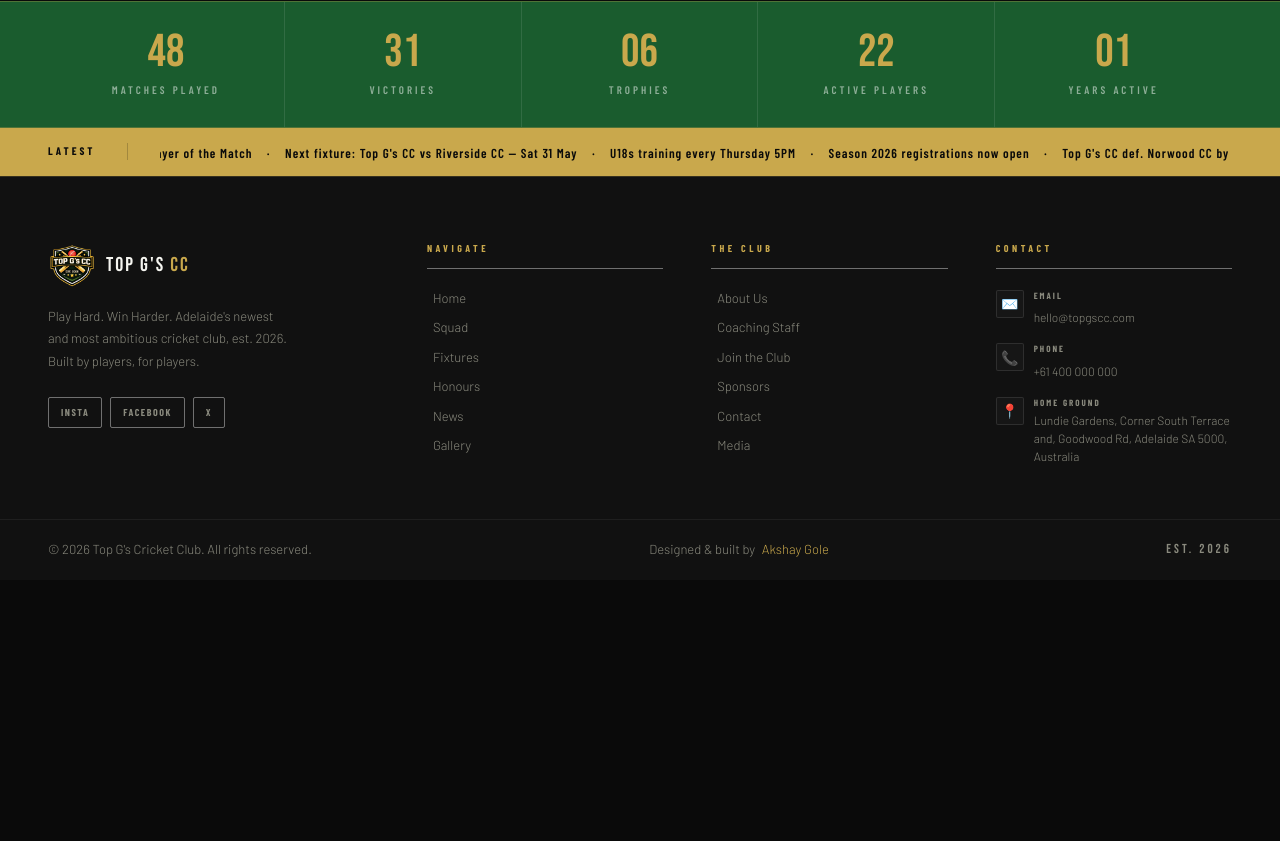
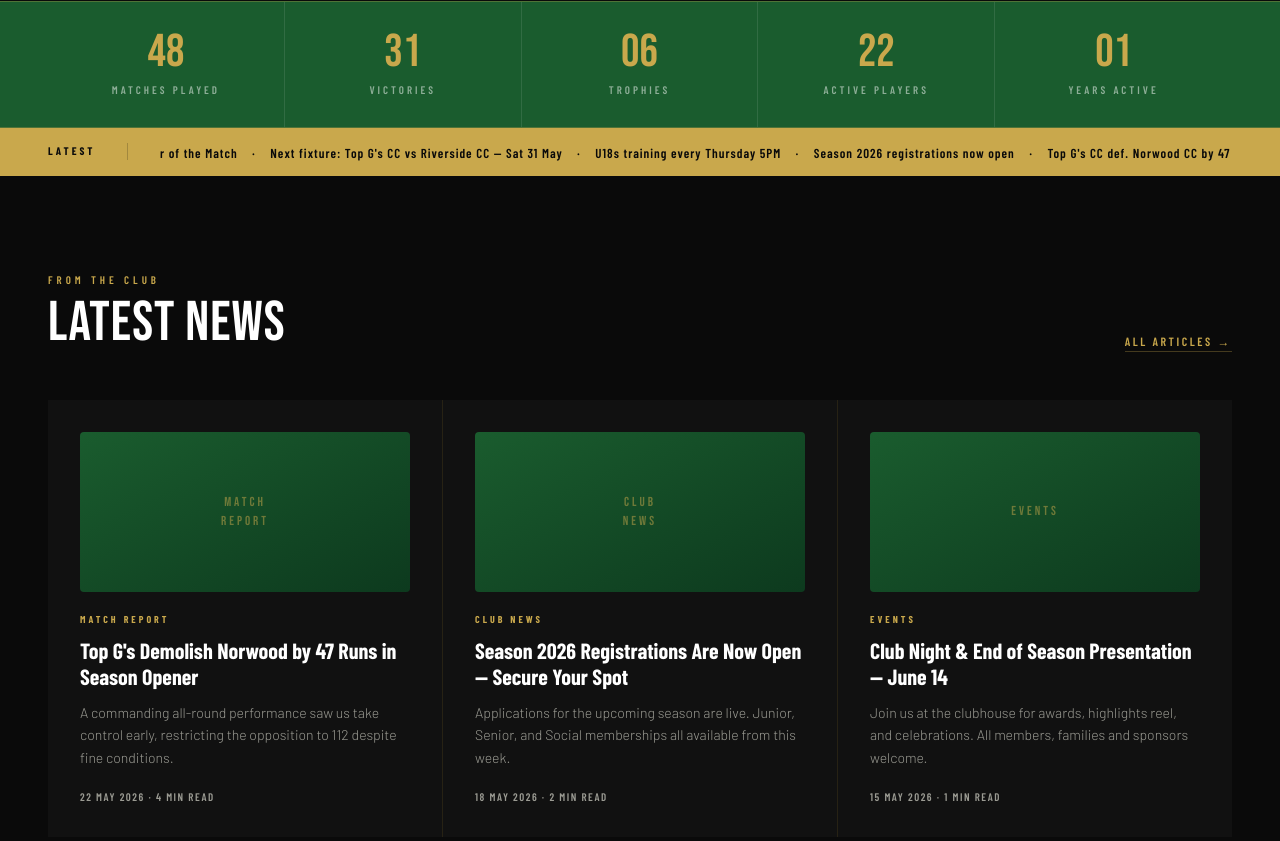
Before and after one commit to Akshay-Gole/cricket-club-website, a React (Vite) app: page / in a window 1280 px wide. Shown: the part 799-1640 px from the top of the page. Before the commit the page ends 1379 px from the top, so only its background shows below. Built offline with nearby package versions, Linux system fonts and the light colour scheme; no server answers.

Commit message:
feat: add latest news section with premium card hover effects

```diff
--- /dev/null
+++ b/src/features/home/components/LatestNews.tsx
@@ -0,0 +1,90 @@
+import { Link } from 'react-router-dom'
+import { ROUTES } from '../../../constants/routes'
+
+function LatestNews() {
+  // STATIC placeholder data — swap for real news from API later (newsApi.getAll)
+  // TODO: extract each card into a reusable <NewsCard /> component (own ticket)
+  const articles = [
+    {
+      thumb: 'MATCH\nREPORT',
+      category: 'Match Report',
+      title: "Top G's Demolish Norwood by 47 Runs in Season Opener",
+      excerpt:
+        'A commanding all-round performance saw us take control early, restricting the opposition to 112 despite fine conditions.',
+      meta: '22 May 2026 · 4 min read',
+    },
+    {
+      thumb: 'CLUB\nNEWS',
+      category: 'Club News',
+      title: 'Season 2026 Registrations Are Now Open — Secure Your Spot',
+      excerpt:
+        'Applications for the upcoming season are live. Junior, Senior, and Social memberships all available from this week.',
+      meta: '18 May 2026 · 2 min read',
+    },
+    {
+      thumb: 'EVENTS',
+      category: 'Events',
+      title: 'Club Night & End of Season Presentation — June 14',
+      excerpt:
+        'Join us at the clubhouse for awards, highlights reel, and celebrations. All members, families and sponsors welcome.',
+      meta: '15 May 2026 · 1 min read',
+    },
+  ]
+
+  return (
+    <section className="px-7 sm:px-12 py-16 sm:py-24">
+      {/* Section header */}
+      <div className="flex flex-wrap items-end justify-between gap-4 mb-12">
+        <div>
+          <div className="font-heading text-gold text-[11px] font-semibold tracking-[4px] uppercase mb-2">
+            From the club
+          </div>
+          <h2 className="font-display text-white text-[clamp(40px,7vw,56px)] tracking-[1px] leading-none">
+            Latest News
+          </h2>
+        </div>
+        <Link
+          to={ROUTES.NEWS}
+          className="font-heading text-gold text-xs font-semibold tracking-[2.5px] uppercase border-b border-gold/30 pb-0.5 hover:border-gold transition-colors"
+        >
+          All Articles →
+        </Link>
+      </div>
+
+      {/* News grid — 1px gaps create thin divider lines via the border-colored background */}
+      <div className="grid grid-cols-1 md:grid-cols-3 gap-px bg-gold/15">
+        {articles.map(article => (
+          <article
+            key={article.title}
+            className="bg-dark p-8 cursor-pointer group transition-all duration-300 hover:-translate-y-1.5 hover:shadow-[0_12px_40px_-12px_rgba(201,168,76,0.35)]"
+          >
+            {/* Thumbnail */}
+            <div className="h-40 rounded-sm mb-5 overflow-hidden">
+              <div className="h-full bg-gradient-to-br from-green to-[#0d3a1e] flex items-center justify-center group-hover:scale-110 transition-transform duration-500">
+                <div className="font-display text-[13px] tracking-[3px] text-gold/50 text-center whitespace-pre-line">
+                  {article.thumb}
+                </div>
+              </div>
+            </div>
+
+            <div className="font-heading text-gold text-[10px] font-bold tracking-[3px] uppercase mb-2.5">
+              {article.category}
+            </div>
+            <h3 className="font-heading text-white text-[22px] font-bold leading-[1.2] mb-3 group-hover:text-gold transition-colors inline-block relative">
+              {article.title}
+              <span className="absolute -bottom-1 left-0 h-0.5 w-0 bg-gold group-hover:w-full transition-all duration-300" />
+            </h3>
+            <p className="font-body text-muted text-sm font-light leading-[1.6] mb-5">
+              {article.excerpt}
+            </p>
+            <div className="font-heading text-muted text-[11px] font-semibold tracking-[1.5px] uppercase">
+              {article.meta}
+            </div>
+          </article>
+        ))}
+      </div>
+    </section>
+  )
+}
+
+export default LatestNews
--- a/src/pages/Home.tsx
+++ b/src/pages/Home.tsx
@@ -1,4 +1,5 @@
 import HeroSection from '../features/home/components/HeroSection'
+import LatestNews from '../features/home/components/LatestNews'
 import StatsBar from '../features/home/components/StatsBar'
 import Ticker from '../features/home/components/Ticker'
 
@@ -8,6 +9,7 @@ function Home() {
       <HeroSection />
       <StatsBar />
       <Ticker />
+      <LatestNews />
     </>
   )
 }
```
